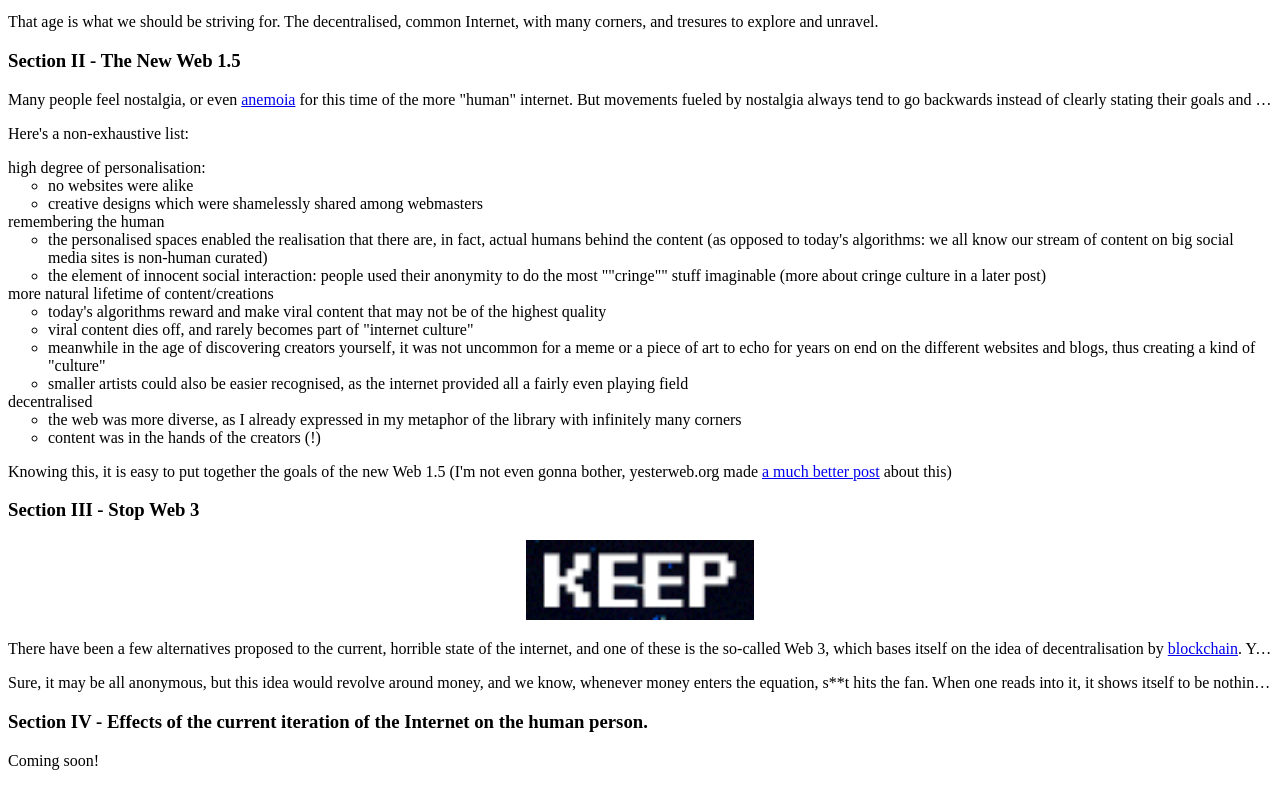
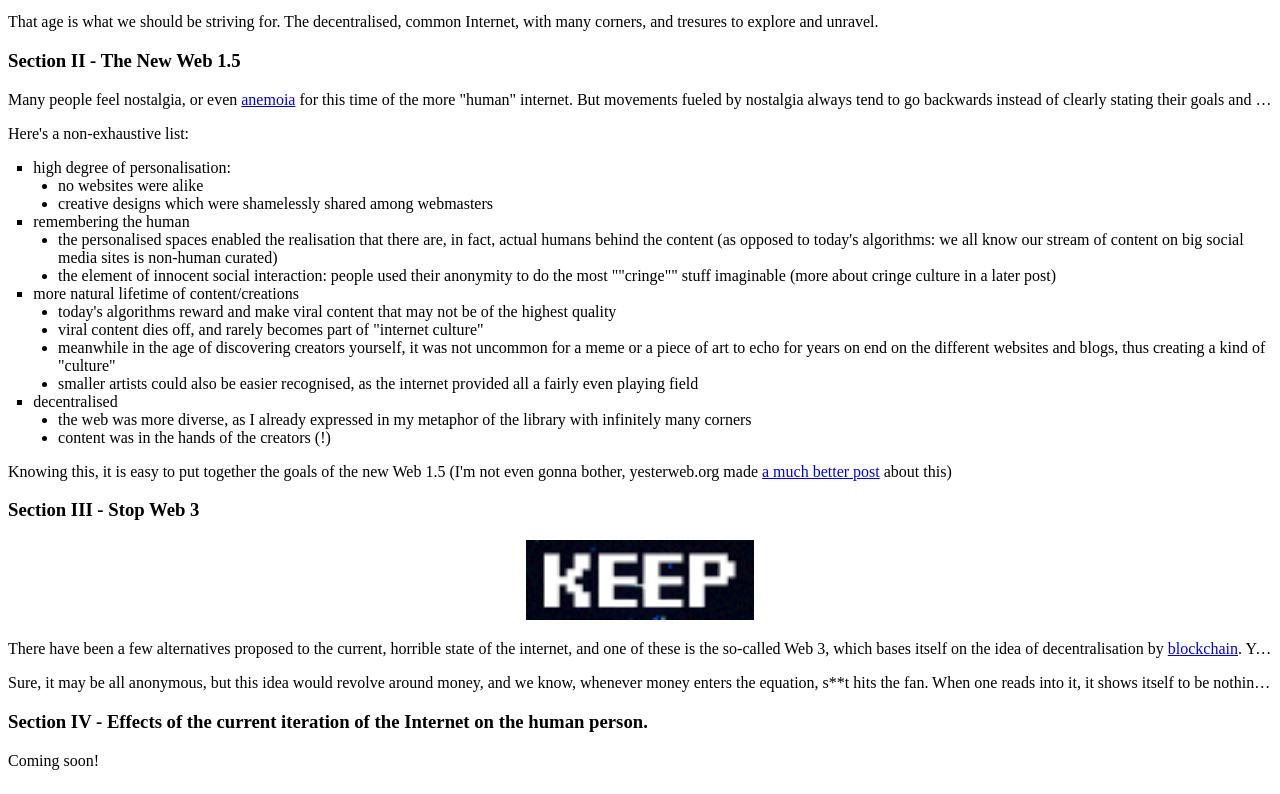
Before and after one commit to EEVince/EEVince.github.io, a plain HTML site: page ramble-blog/posts/down-with-corporate-web.html in a window 1280 px wide. Shown: the part 764-1558 px from the top of the page. Drawn offline with Linux system fonts and the light colour scheme.

Commit message:
List styling in blog post

```diff
--- a/ramble-blog/posts/down-with-corporate-web.html
+++ b/ramble-blog/posts/down-with-corporate-web.html
@@ -5,6 +5,12 @@
 		<link rel="stylesheet" href="../../css/blogpost-style.css">
 	</head>
 	<body>
+	<style>
+		.main-list { all: initial; list-style-type:square; width:100%;}
+		.sub-list { all: initial; list-style-type:disc; width:100%; }
+		.sub-list li {margin-left: 7%;}
+		.main-list li {margin-left: 2%;}
+	</style>
 	<div>
 		<a href="/ramble-blog/post.html#down-with-corporate-web" target="_parent">
 		<h3 style="float:left">The issues with today's internet</h3>
@@ -32,21 +38,21 @@
 		<h3>Section II - The New Web 1.5</h3>
 		<p>Many people feel nostalgia, or even <a title="What's that?" href="https://en.wiktionary.org/wiki/anemoia" target="_blank">anemoia</a> for this time of the more "human" internet. But movements fueled by nostalgia always tend to go backwards instead of clearly stating their goals and applying them to the present day. That is why we must be clear in defining what made Web 1.5 so unique and worthy of nostalgia.</p>
 		<p>Here's a non-exhaustive list:</p>
-		<ul style="all: initial; list-style-type:square;">
+		<ul class="main-list">
 		<li>high degree of personalisation:
-		<ul>
+		<ul class="sub-list">
 		<li>no websites were alike</li>
 		<li>creative designs which were shamelessly shared among webmasters</li>
 		</ul>
 		</li>
 		<li>remembering the human
-		<ul>
+		<ul class="sub-list">
 		<li>the personalised spaces enabled the realisation that there are, in fact, actual humans behind the content (as opposed to today's algorithms: we all know our stream of content on big social media sites is non-human curated)</li>
 		<li>the element of innocent social interaction: people used their anonymity to do the most ""cringe"" stuff imaginable (more about cringe culture in a later post)</li>
 		</ul>
 		</li>
 		<li>more natural lifetime of content/creations<br />
-		<ul>
+		<ul class="sub-list">
 		<li>today's algorithms reward and make viral content that may not be of the highest quality</li>
 		<li>viral content dies off, and rarely becomes part of "internet culture"</li>
 		<li>meanwhile in the age of discovering creators yourself, it was not uncommon for a meme or a piece of art to echo for years on end on the different websites and blogs, thus creating a kind of "culture"</li>
@@ -54,7 +60,7 @@
 		</ul>
 		</li>
 		<li>decentralised
-		<ul>
+		<ul class="sub-list">
 		<li>the web was more diverse, as I already expressed in my metaphor of the library with infinitely many corners</li>
 		<li>content was in the hands of the creators (!)</li>
 		</ul>
```
